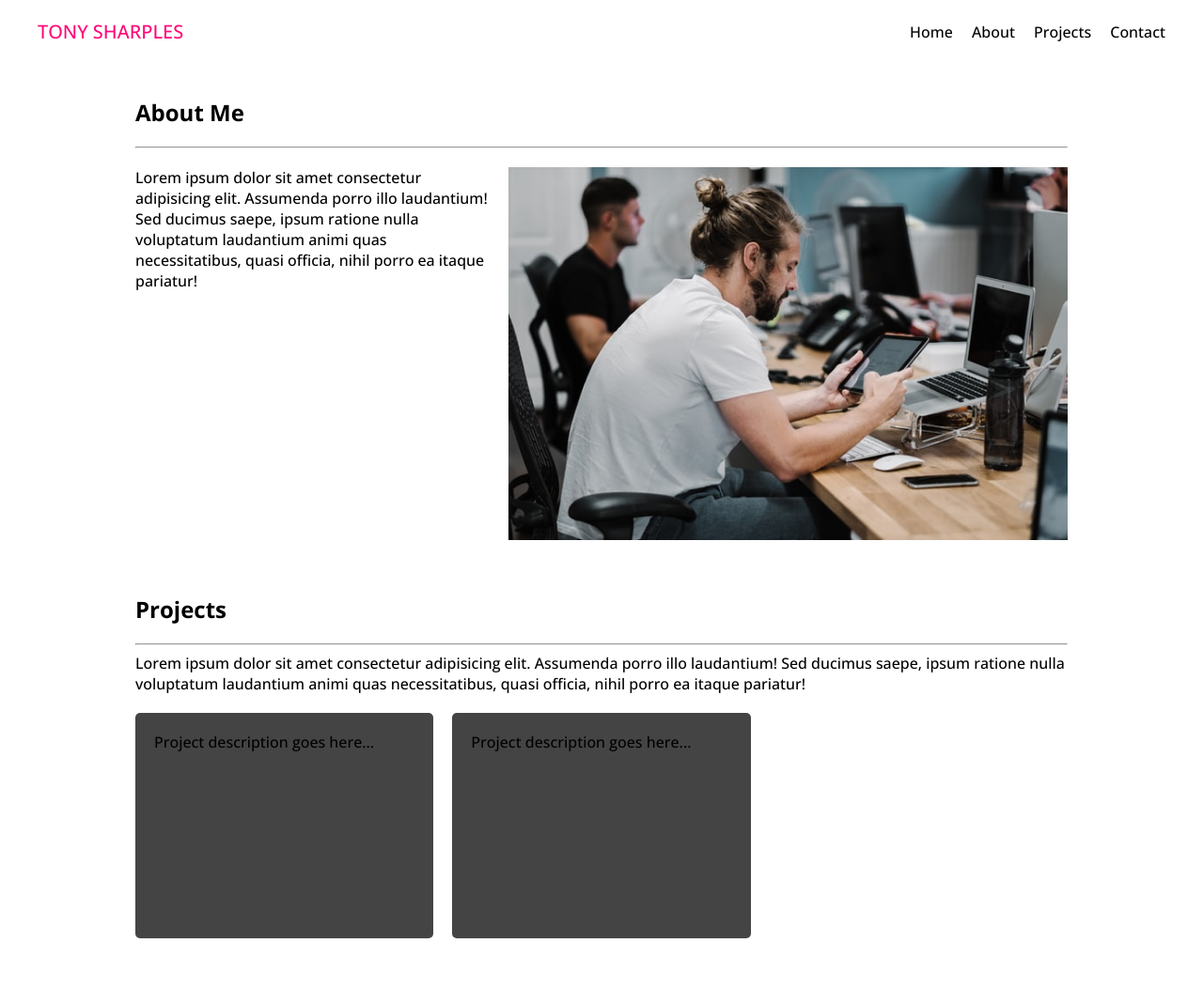
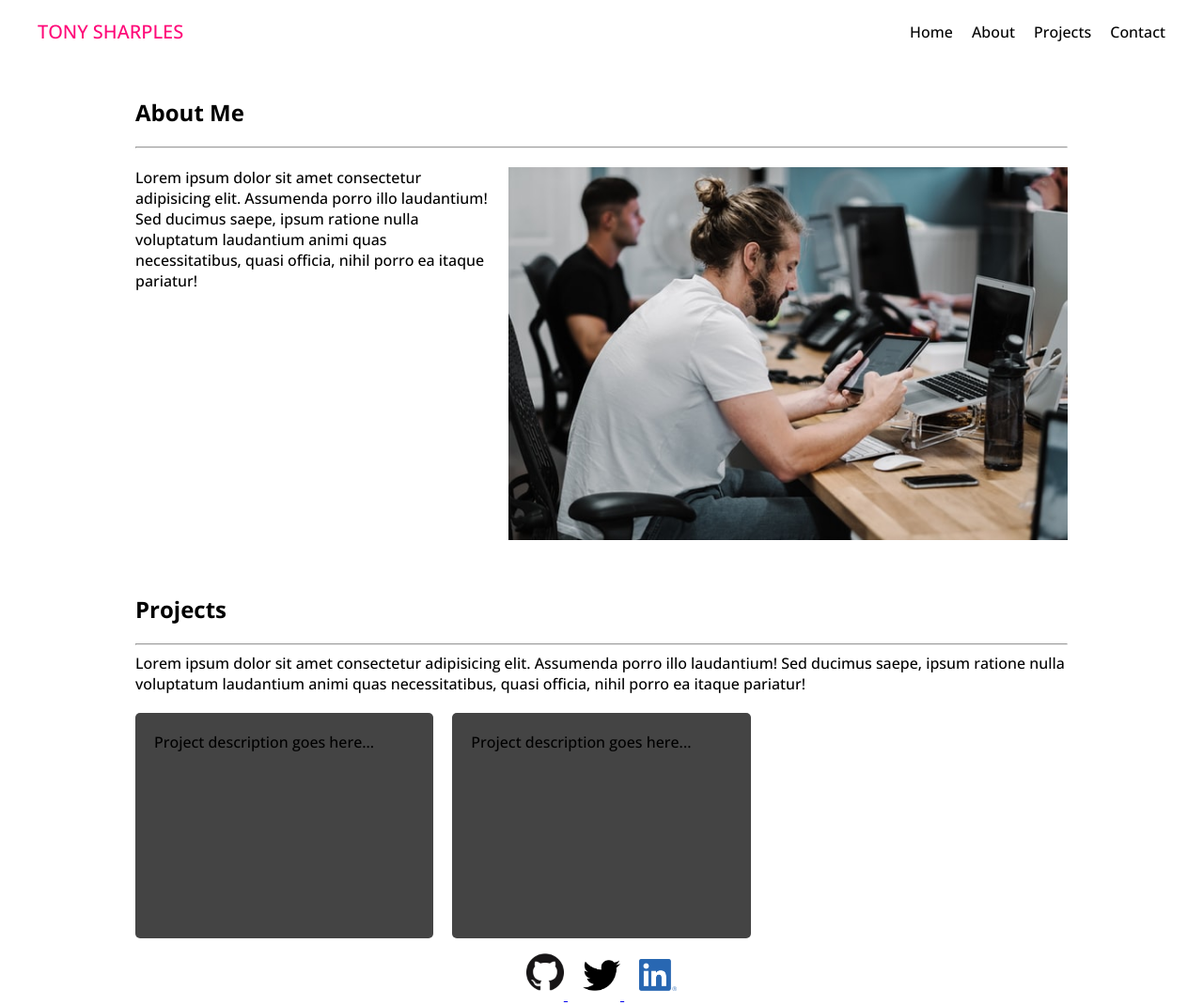
Before and after one commit to Barenbik/old-personal-website, a plain HTML site: page index.html in a window 1280 px wide. Shown: the whole page at 94% size. Before the commit the page ends 1015 px from the top, so only its background shows below. Drawn offline with nearby package versions, Linux system fonts and the light colour scheme.

Commit message:
Add social links

```diff
--- a/index.html
+++ b/index.html
@@ -29,7 +29,7 @@
             <a class="navbar-link" href="#projects">Projects</a>
           </li>
           <li class="navbar-list-item">
-            <a class="navbar-link" href="">Contact</a>
+            <a class="navbar-link" href="#contact">Contact</a>
           </li>
         </ul>
       </div>
@@ -70,6 +70,27 @@
       </div>
     </section>
   </div>
+  <footer>
+    <div id="contact" class="social-links">
+      <ul>
+        <li>
+          <a href="https://github.com/Barenbik" aria-label="GitHub" target="_blank">
+            <img src="./img/GitHub-Mark-120px.png" alt="github_logo">
+          </a>
+        </li>
+        <li>
+          <a href="https://twitter.com/Barenbik" aria-label="Twitter" target="_blank">
+            <img src="./img/Twitter_Logo_Black.png" alt="twitter_logo">
+          </a>
+        </li>
+        <li>
+          <a href="https://www.linkedin.com/in/tony-sharples-b451a633/" aria-label="LinkedIn" target="_blank">
+            <img src="./img/LinkedIn_Logo.png" alt="linkedin_logo">
+          </a>
+        </li>
+      </ul>
+    </div>
+  </footer>
 </body>
 
 </html>
--- a/style.css
+++ b/style.css
@@ -10,6 +10,10 @@
 
 section {
     padding: 1rem;
+}
+
+footer {
+    text-align: center;
 }
 
 .navbar {
@@ -74,6 +78,20 @@
     margin: 0;
 }
 
+.social-links img {
+    height: auto;
+    width: 40px;
+    padding-bottom: 0.625rem;
+}
+
+.social-links li {
+    display: inline;
+}
+
+.social-links li:not(:last-child) {
+    padding-right: 1rem;
+}
+
 @media (min-width: 508px) {
     .navbar {
         justify-content: space-between;
```
Also changed, not shown: img/GitHub-Mark-120px.png (added), img/GitHub-Mark-Light-120px.png (added), img/LinkedIn_Logo.png (added), img/Twitter_Logo_Black.png (added). Lines whose indentation alone changed are shown as unchanged.
